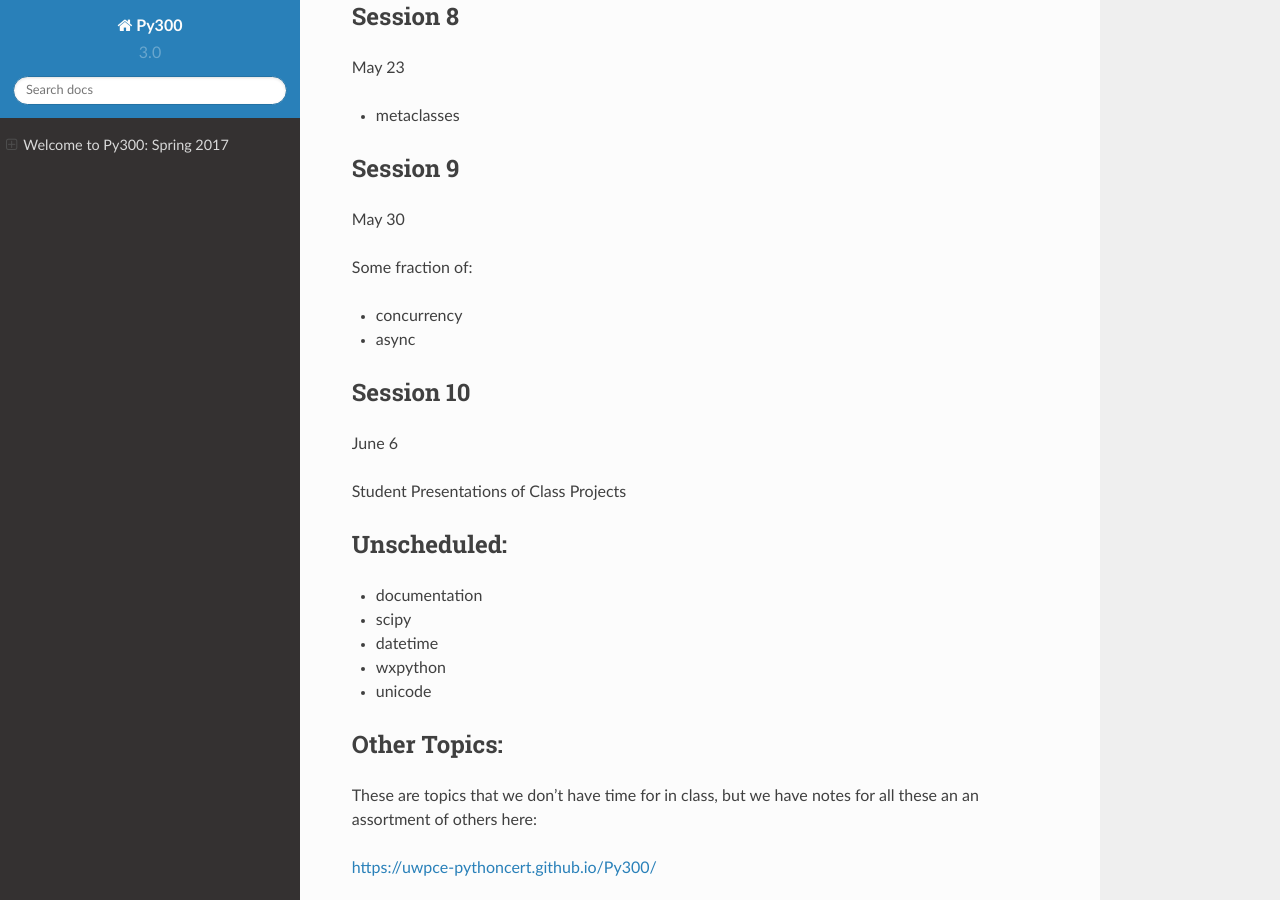
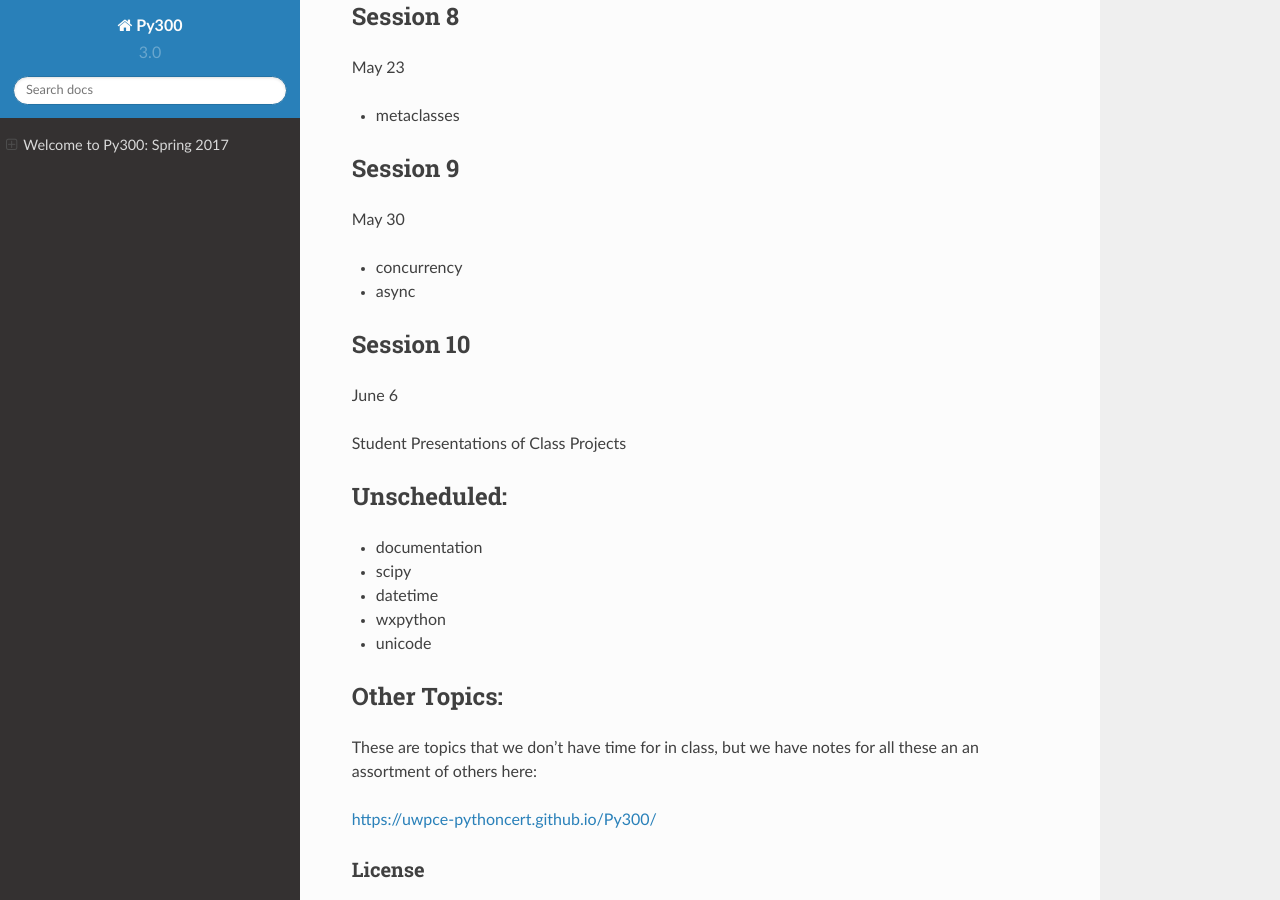
Before and after one commit to UWPCE-PythonCert/Py300-Spring2017, a Sphinx documentation site: the page built from source/index.rst, in a window 1280 px wide and 900 px high, scrolled down 1616 px. Built offline with Sphinx 7.4.7 and the Read the Docs theme 2.0.0, drawn with Linux system fonts in a browser that asks for light colours.

```diff
--- a/source/index.rst
+++ b/source/index.rst
@@ -116,8 +116,6 @@
 
 .. rst-class:: left
 
-  Some fraction of:
-
   - :ref:`concurrency`
 
   - :ref:`async`
```
